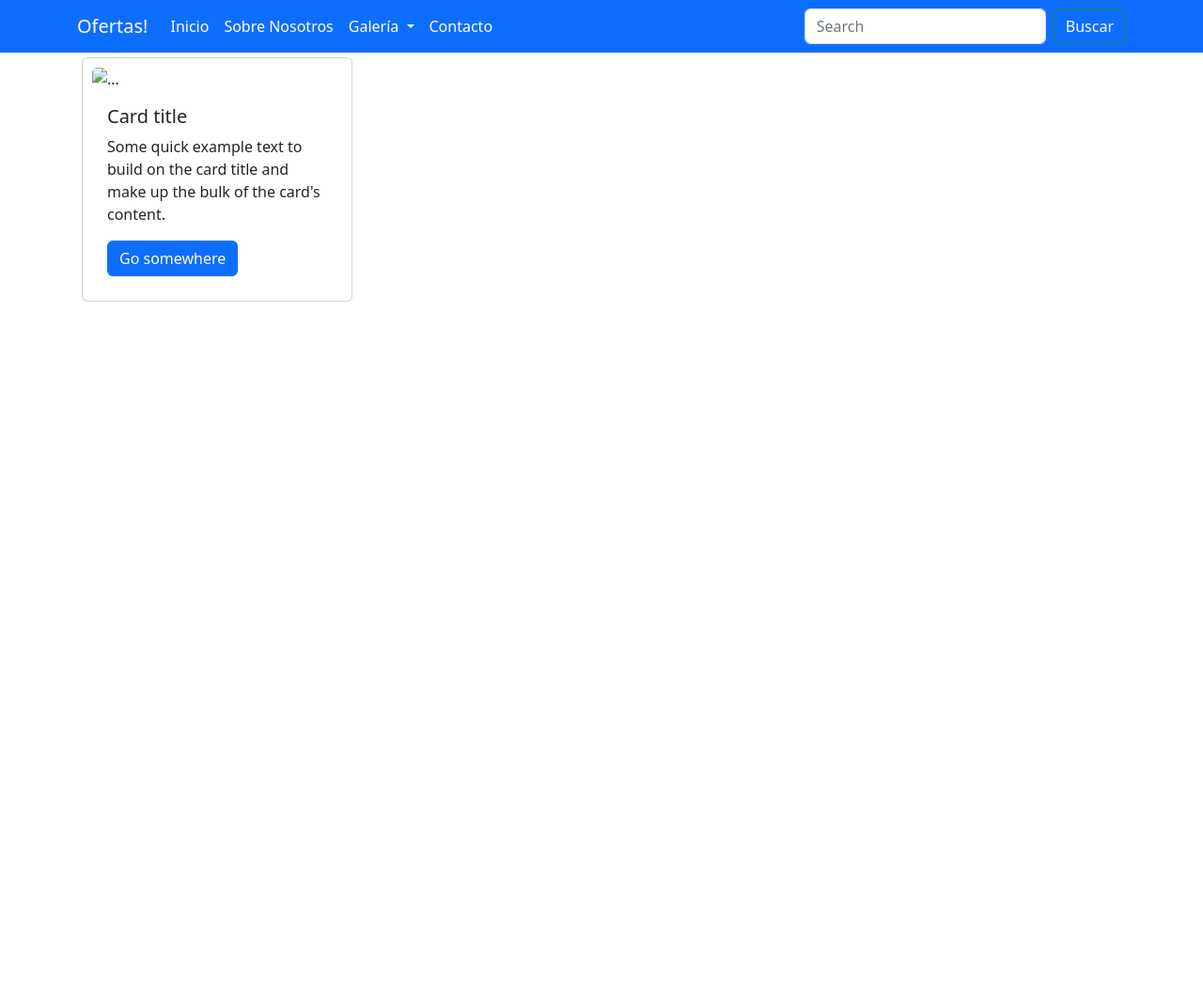
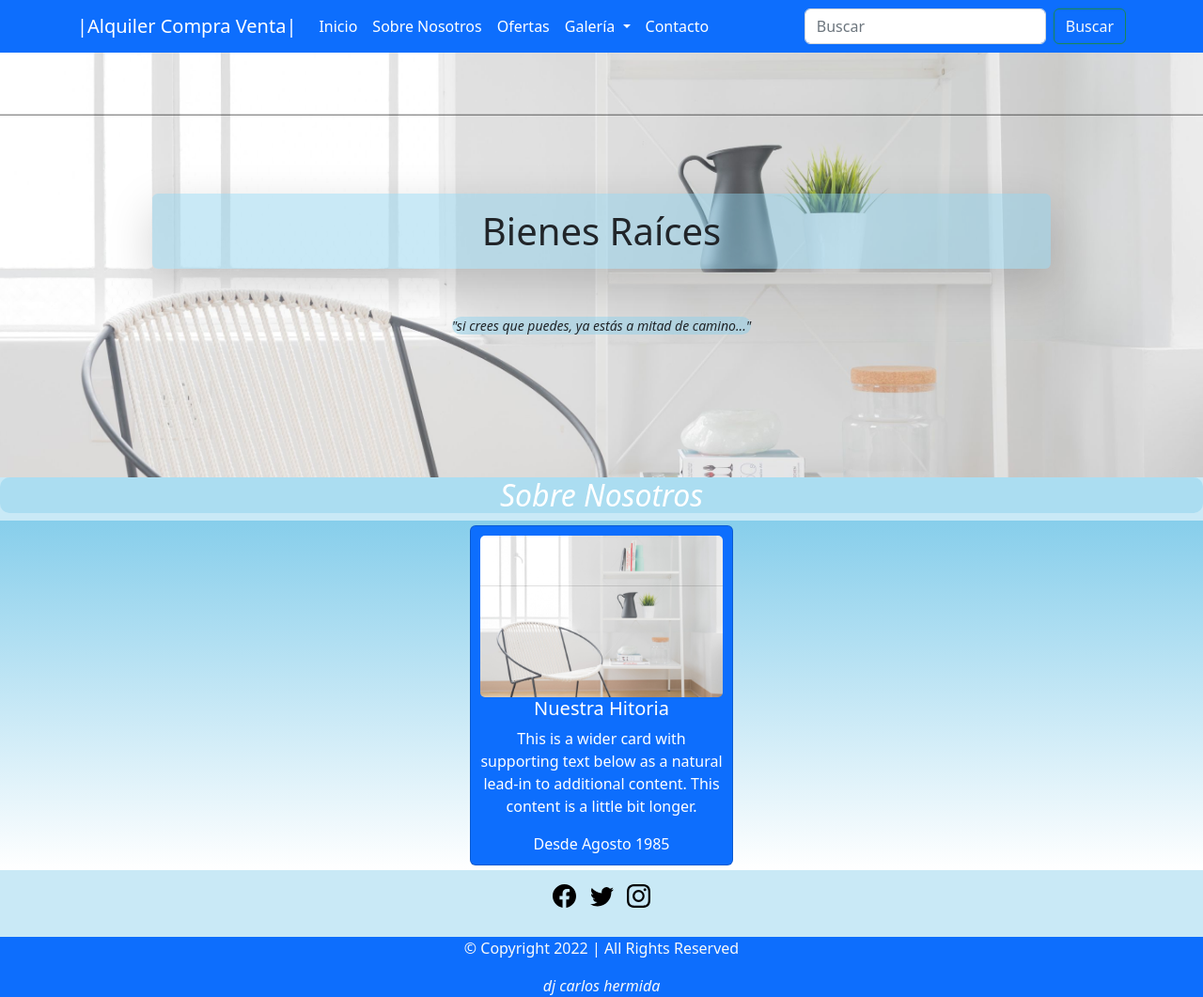
Before and after one commit to DJCarlosHermida/desafio_bootstrap, a plain HTML site: page pages/sobre_nosotros.html in a window 1280 px wide. Shown: the whole page at 94% size. Before the commit the page ends 800 px from the top, so only its background shows below. Drawn offline with nearby package versions, Linux system fonts and the light colour scheme; files that its build step writes are made by us from their sources.

Commit message:
Se agregó página Sobre Nosotros

```diff
--- a/css/style.css
+++ b/css/style.css
@@ -79,7 +79,16 @@
 .ul-footer img:hover{
     background-color: #b8cff1;
 }
+.about{
+    display: flex;
+    text-align: center;
+    background: linear-gradient(to top, white, skyblue);
+    justify-content: center;
+}
+.card-about{
+    padding: 10px;
 
+}
 
 /* MEDIA QUERIS */
 @media (max-width:1160px){
--- a/pages/sobre_nosotros.html
+++ b/pages/sobre_nosotros.html
@@ -6,44 +6,56 @@
     <meta http-equiv="X-UA-Compatible" content="IE=edge">
     <meta name="viewport" content="width=device-width, initial-scale=1.0">
     <title>|Alquiler y Compra | Uruguay|</title>
-    <link href="https://cdn.jsdelivr.net/npm/bootstrap@5.2.0/dist/css/bootstrap.min.css" rel="stylesheet" integrity="sha384-gH2yIJqKdNHPEq0n4Mqa/HGKIhSkIHeL5AyhkYV8i59U5AR6csBvApHHNl/vI1Bx" crossorigin="anonymous">
-    <link rel="stylesheet" href="https://cdnjs.cloudflare.com/ajax/libs/animate.css/4.1.1/animate.min.css"/>
-    <link rel="stylesheet" href="./css/style.css">
+    <link href="https://cdn.jsdelivr.net/npm/bootstrap@5.2.0/dist/css/bootstrap.min.css" rel="stylesheet"
+        integrity="sha384-gH2yIJqKdNHPEq0n4Mqa/HGKIhSkIHeL5AyhkYV8i59U5AR6csBvApHHNl/vI1Bx" crossorigin="anonymous">
+    <link rel="stylesheet" href="https://cdnjs.cloudflare.com/ajax/libs/animate.css/4.1.1/animate.min.css" />
+    <link rel="stylesheet" href="../css/style.css">
 </head>
 
 <body>
     <section class="header">
         <nav class="navbar navbar-expand-lg bg-primary">
             <div class="container animate__animated animate__backInLeft">
-              <a class="navbar-brand" href="#">Ofertas!</a>
-              <button class="navbar-toggler" type="button" data-bs-toggle="collapse" data-bs-target="#navbarSupportedContent" aria-controls="navbarSupportedContent" aria-expanded="false" aria-label="Toggle navigation">
+                <a class="navbar-brand" href="">
+                    |Alquiler Compra Venta|
+                </a>
+                <button class="navbar-toggler" type="button" data-bs-toggle="collapse"
+                    data-bs-target="#navbarSupportedContent" aria-controls="navbarSupportedContent"
+                    aria-expanded="false" aria-label="Toggle navigation">
                     <span class="navbar-toggler-icon"></span>
                 </button>
                 <div class="collapse navbar-collapse" id="navbarSupportedContent">
                     <ul class="navbar-nav me-auto mb-2 mb-lg-0">
                         <li class="nav-item">
-                    <a class="nav-link" aria-current="page" href="#">Inicio</a>
+                            <a class="nav-link" aria-current="page" href="../index.html">Inicio</a>
                         </li>
                         <li class="nav-item">
-                    <a class="nav-link" href="#">Sobre Nosotros</a>
+                            <a class="nav-link" href="../pages/sobre_nosotros.html">Sobre Nosotros</a>
+                        </li>
+                        <li class="nav-item">
+                            <a class="nav-link" href="../pages/ofertas.html">Ofertas</a>
                         </li>
                         <li class="nav-item dropdown">
-                    <a class="nav-link dropdown-toggle" href="#" role="button" data-bs-toggle="dropdown" aria-expanded="false">
+                            <a class="nav-link dropdown-toggle" href="#" role="button" data-bs-toggle="dropdown"
+                                aria-expanded="false">
                                 Galería
                             </a>
                             <ul class="dropdown-menu">
-                      <li><a class="dropdown-item" href="#">Imágenes</a></li>
-                      <li><a class="dropdown-item" href="#">Video</a></li>
-                      <li><hr class="dropdown-divider"></li>
-                      <li><a class="dropdown-item" href="#">Biblioteca Musical</a></li>
+                                <li><a class="dropdown-item" href="../pages/galeria.html"
+                                        style="color: #1e6ee4;">Imágenes</a></li>
+                                <li><a class="dropdown-item" href="../pages/galeria.html#video"
+                                        style="color: #1e6ee4;">Video</a></li>
+                                <li>
+                                    <hr class="dropdown-divider">
+                                </li>
                             </ul>
                         </li>
                         <li class="nav-item">
-                    <a class="nav-link">Contacto</a>
+                            <a class="nav-link" href="../pages/contacto.html#formulario">Contacto</a>
                         </li>
                     </ul>
                     <span class="d-flex" role="search">
-                  <input class="form-control me-2" type="search" placeholder="Search" aria-label="Search">
+                        <input class="form-control me-2" type="search" placeholder="Buscar" aria-label="Search">
                         <button class="btn btn-outline-success text-light" type="submit">Buscar</button>
                     </span>
                 </div>
@@ -51,26 +63,61 @@
         </nav>
     </section>
 
-    <section class="main container">
-        <div class="card" style="width: 18rem;">
-            <img src="..." class="card-img-top" alt="...">
-            <div class="card-body">
-              <h5 class="card-title">Card title</h5>
-              <p class="card-text">Some quick example text to build on the card title and make up the bulk of the card's content.</p>
-              <a href="#" class="btn btn-primary">Go somewhere</a>
+    <section class="banner text-center">
+        <div class="container text-center">
+            <div class="row">
+                <div>
+                    <h1 class="shadow-lg p-3 mb-5 rounded">Bienes Raíces</h1>
+                </div>
+                <div class="col small-div">
+                    <small class=""><i>"si crees que puedes, ya estás a mitad de camino..."</i></small>
+                </div>
+            </div>
+        </div>
+    </section>
+
+    <main>
+        <h2><em>Sobre Nosotros</em></h2>
+        <div class="container-fluid about">
+          <div class="card text-bg-primary card-about">
+            <img src="../img/oficina1.jpg" class="card-img" alt="Sobre Nosotros">
+            <div>
+              <h5 class="card-title">Nuestra Hitoria</h5>
+              <p class="card-text">This is a wider card with supporting text below as a natural lead-in to additional content. This content is a little bit longer.</p>
+              <p class="card-text">Desde Agosto 1985</p>
             </div>
           </div>
 
-    </section>
+
+
+        </div>
 
 
 
+        </div>
+    </main>
 
+    <main class="footer">
+        <ul class="ul-footer">
+            <li class="row"><a href="https://facebook.com/djcarloshermida" target="_blank">
+                    <img src="../img/facebook.svg" alt="Logo Facebook" title="Facebook">
+                </a></li>
+            <li class="row"><a href="https://twitter.com/djcarloshermida" target="_blank">
+                    <img src="../img/twitter.svg" alt="Logo Twitter" title="Twitter">
+                </a></li>
+            <li class="row"><a href="https://instagram.com/djcarloshermida" target="_blank">
+                    <img src="../img/instagram.svg" alt="Logo Instagram" title="Intagram">
+                </a></li>
+        </ul>
+        <footer class="text-center text-light bg-primary">
+            <p>© Copyright 2022 | All Rights Reserved</p>
+            <a href="mailto:djcarloshermida@outlook.com" target="_blank" title="Contactar Al Desarrollador">
+                <i class="text-light">dj carlos hermida</i> </a>
+        </footer>
+    </main>
+    <script src="https://cdn.jsdelivr.net/npm/bootstrap@5.2.0/dist/js/bootstrap.bundle.min.js"
+        integrity="sha384-A3rJD856KowSb7dwlZdYEkO39Gagi7vIsF0jrRAoQmDKKtQBHUuLZ9AsSv4jD4Xa"
+        crossorigin="anonymous"></script>
+</body>
 
-
-
-    <section class="footer"></section>
-
-    <script src="https://cdn.jsdelivr.net/npm/bootstrap@5.2.0/dist/js/bootstrap.bundle.min.js" integrity="sha384-A3rJD856KowSb7dwlZdYEkO39Gagi7vIsF0jrRAoQmDKKtQBHUuLZ9AsSv4jD4Xa" crossorigin="anonymous"></script>
-</body>
 </html>
```
Lines whose indentation alone changed are shown as unchanged.
